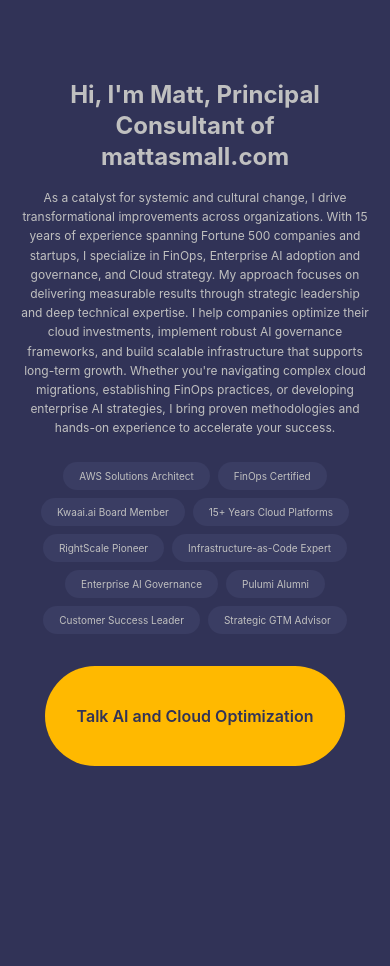
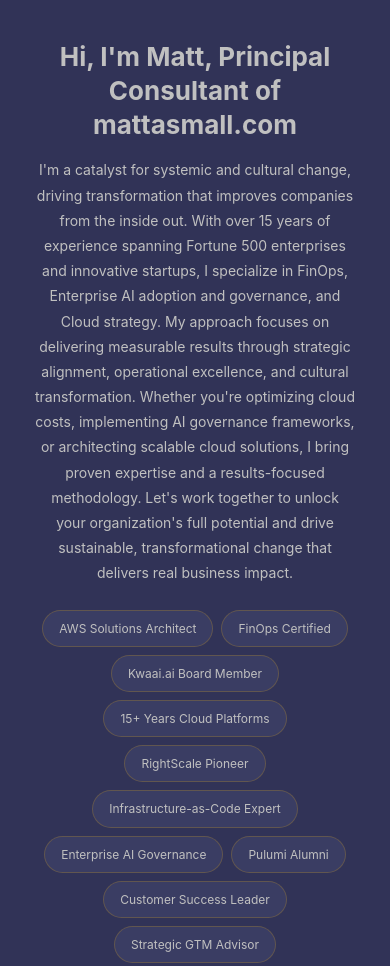
Before and after one commit to m1small/my-first-agent, a plain HTML site: page src/index.html in a window 390 px wide. Shown: the top 966 px of the page. Before the commit the page ends 844 px from the top, so only its background shows below. Drawn offline with Linux system fonts and the light colour scheme.

Commit message:
Updated all spec

```diff
--- a/src/index.html
+++ b/src/index.html
@@ -3,8 +3,10 @@
 <head>
     <meta charset="UTF-8">
     <meta name="viewport" content="width=device-width, initial-scale=1.0">
+    <meta name="description" content="Matt Small - Principal Consultant specializing in FinOps, Enterprise AI adoption, and Cloud strategy. 15+ years driving transformation at Fortune 500 companies and startups.">
     <title>Matt Small - Principal Consultant</title>
     <style>
+        /* Reset and Base Styles */
         * {
             margin: 0;
             padding: 0;
@@ -15,56 +17,73 @@
             font-family: -apple-system, BlinkMacSystemFont, 'Segoe UI', Roboto, Oxygen, Ubuntu, Cantarell, sans-serif;
             background-color: #313357;
             color: #C0C0C0;
+            line-height: 1.6;
             min-height: 100vh;
             display: flex;
+            flex-direction: column;
+            justify-content: center;
             align-items: center;
-            justify-content: center;
             padding: 20px;
         }
 
+        /* Main Content Container */
         main {
             max-width: 800px;
             width: 100%;
+            text-align: center;
+            padding: 40px 20px;
         }
 
+        /* Headline Styles */
         h1 {
             font-size: 32px;
             font-weight: 700;
-            text-align: center;
+            color: #C0C0C0;
             margin-bottom: 16px;
             line-height: 1.3;
         }
 
+        /* Bio Paragraph Styles */
         .bio {
             font-size: 16px;
-            text-align: center;
+            color: #C0C0C0;
             margin-bottom: 16px;
-            line-height: 1.6;
+            max-width: 700px;
+            margin-left: auto;
+            margin-right: auto;
+            line-height: 1.8;
         }
 
-        .badges {
+        /* Credibility Badges Container */
+        .badges-container {
             display: flex;
             flex-wrap: wrap;
             justify-content: center;
             gap: 8px;
             margin-top: 24px;
-            margin-bottom: 32px;
+            margin-bottom: 24px;
         }
 
+        /* Individual Badge Styles */
         .badge {
             background-color: #3a3d63;
             color: #C0C0C0;
             font-size: 12px;
             padding: 8px 16px;
             border-radius: 20px;
+            display: inline-block;
             white-space: nowrap;
+            border: 1px solid rgba(255, 185, 0, 0.2);
         }
 
+        /* CTA Button Container */
         .cta-container {
+            margin-top: 32px;
             display: flex;
             justify-content: center;
         }
 
+        /* Call-to-Action Button */
         .cta-button {
             display: inline-flex;
             align-items: center;
@@ -77,47 +96,79 @@
             font-weight: 600;
             text-decoration: none;
             border-radius: 50px;
-            transition: transform 0.2s ease;
+            transition: transform 0.3s ease, box-shadow 0.3s ease;
             cursor: pointer;
+            border: none;
+            box-shadow: 0 4px 6px rgba(0, 0, 0, 0.2);
         }
 
         .cta-button:hover {
             transform: scale(1.05);
+            box-shadow: 0 6px 12px rgba(0, 0, 0, 0.3);
+        }
+
+        .cta-button:active {
+            transform: scale(1.02);
         }
 
         .cta-button:focus {
-            outline: 2px solid #C0C0C0;
+            outline: 3px solid #ffb900;
             outline-offset: 4px;
         }
 
+        /* Mobile Responsive Styles - Increased by 2px per requirement */
         @media (max-width: 768px) {
             h1 {
-                font-size: 24px;
+                font-size: 26px; /* Was 24px, increased by 2px */
             }
 
             .bio {
-                font-size: 12px;
+                font-size: 14px; /* Was 12px, increased by 2px */
             }
 
             .badge {
-                font-size: 10px;
+                font-size: 12px; /* Was 10px in spec, increased by 2px */
             }
 
             .cta-button {
-                font-size: 16px;
+                width: 280px;
+                height: 90px;
+                font-size: 18px; /* Was 16px, increased by 2px */
+            }
+
+            main {
+                padding: 20px 15px;
+            }
+        }
+
+        /* Extra small screens */
+        @media (max-width: 480px) {
+            .cta-button {
+                width: 100%;
+                max-width: 280px;
+            }
+        }
+
+        /* Accessibility: Reduced motion support */
+        @media (prefers-reduced-motion: reduce) {
+            .cta-button {
+                transition: none;
             }
         }
     </style>
 </head>
 <body>
-    <main>
+    <main role="main">
+        <!-- Headline Section -->
         <h1>Hi, I'm Matt, Principal Consultant of mattasmall.com</h1>
 
+        <!-- Bio Section -->
         <p class="bio">
-            As a catalyst for systemic and cultural change, I drive transformational improvements across organizations. With 15 years of experience spanning Fortune 500 companies and startups, I specialize in FinOps, Enterprise AI adoption and governance, and Cloud strategy. My approach focuses on delivering measurable results through strategic leadership and deep technical expertise. I help companies optimize their cloud investments, implement robust AI governance frameworks, and build scalable infrastructure that supports long-term growth. Whether you're navigating complex cloud migrations, establishing FinOps practices, or developing enterprise AI strategies, I bring proven methodologies and hands-on experience to accelerate your success.
+            I'm a catalyst for systemic and cultural change, driving transformation that improves companies from the inside out. With over 15 years of experience spanning Fortune 500 enterprises and innovative startups, I specialize in FinOps, Enterprise AI adoption and governance, and Cloud strategy. My approach focuses on delivering measurable results through strategic alignment, operational excellence, and cultural transformation. Whether you're optimizing cloud costs, implementing AI governance frameworks, or architecting scalable cloud solutions, I bring proven expertise and a results-focused methodology. Let's work together to unlock your organization's full potential and drive sustainable, transformational change that delivers real business impact.
         </p>
 
-        <div class="badges" role="list" aria-label="Professional credentials and expertise">
+        <!-- Credibility Badges Section -->
+        <div class="badges-container" role="list" aria-label="Professional credentials and expertise">
             <span class="badge" role="listitem">AWS Solutions Architect</span>
             <span class="badge" role="listitem">FinOps Certified</span>
             <span class="badge" role="listitem">Kwaai.ai Board Member</span>
@@ -130,10 +181,12 @@
             <span class="badge" role="listitem">Strategic GTM Advisor</span>
         </div>
 
+        <!-- Call-to-Action Section -->
         <div class="cta-container">
             <a href="mailto:mattasmall@gmail.com?subject=Consultation%20Request"
                class="cta-button"
-               aria-label="Contact Matt Small for AI and Cloud Optimization consultation">
+               role="button"
+               aria-label="Contact Matt Small to discuss AI and Cloud Optimization">
                 Talk AI and Cloud Optimization
             </a>
         </div>
```
